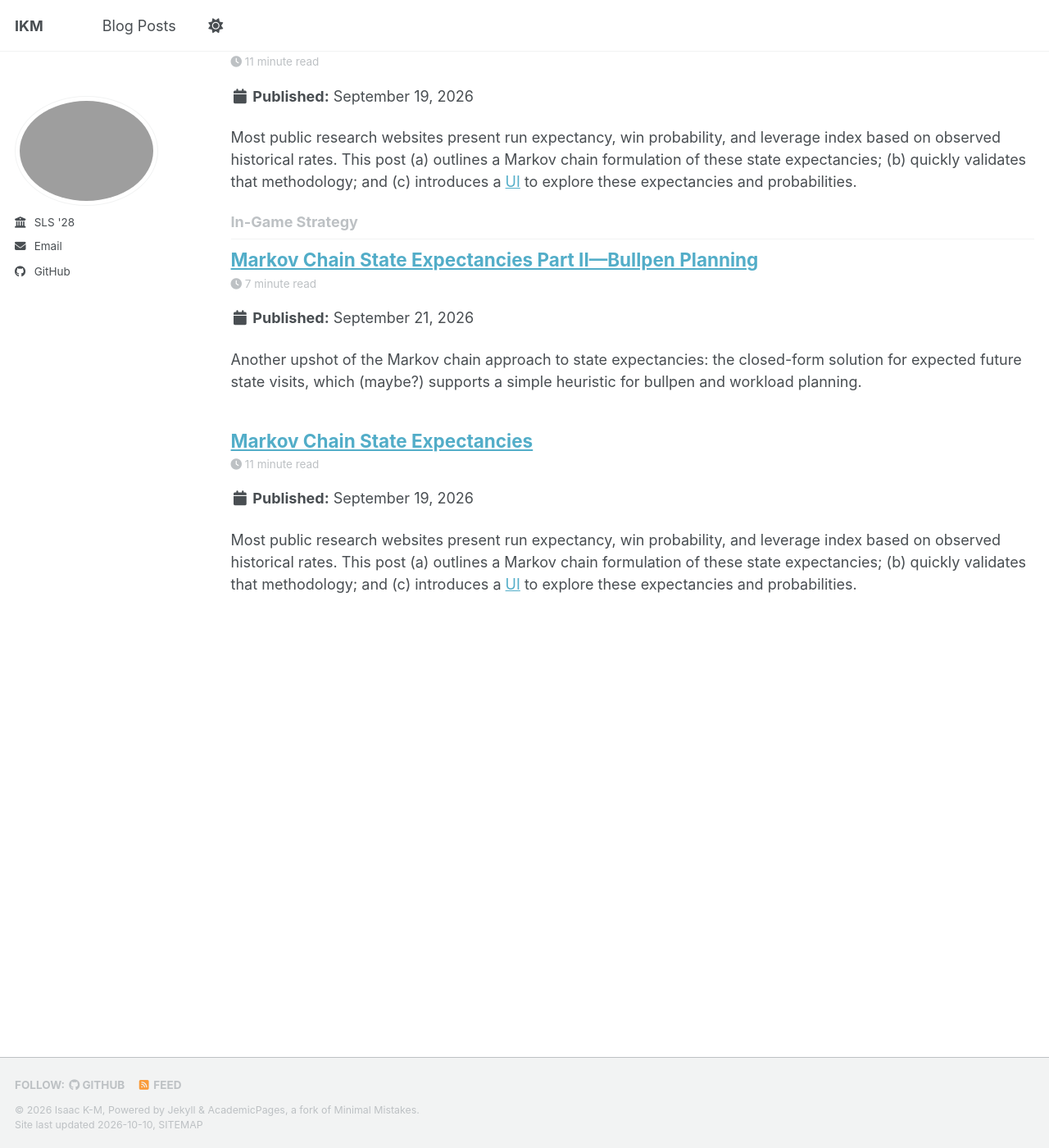
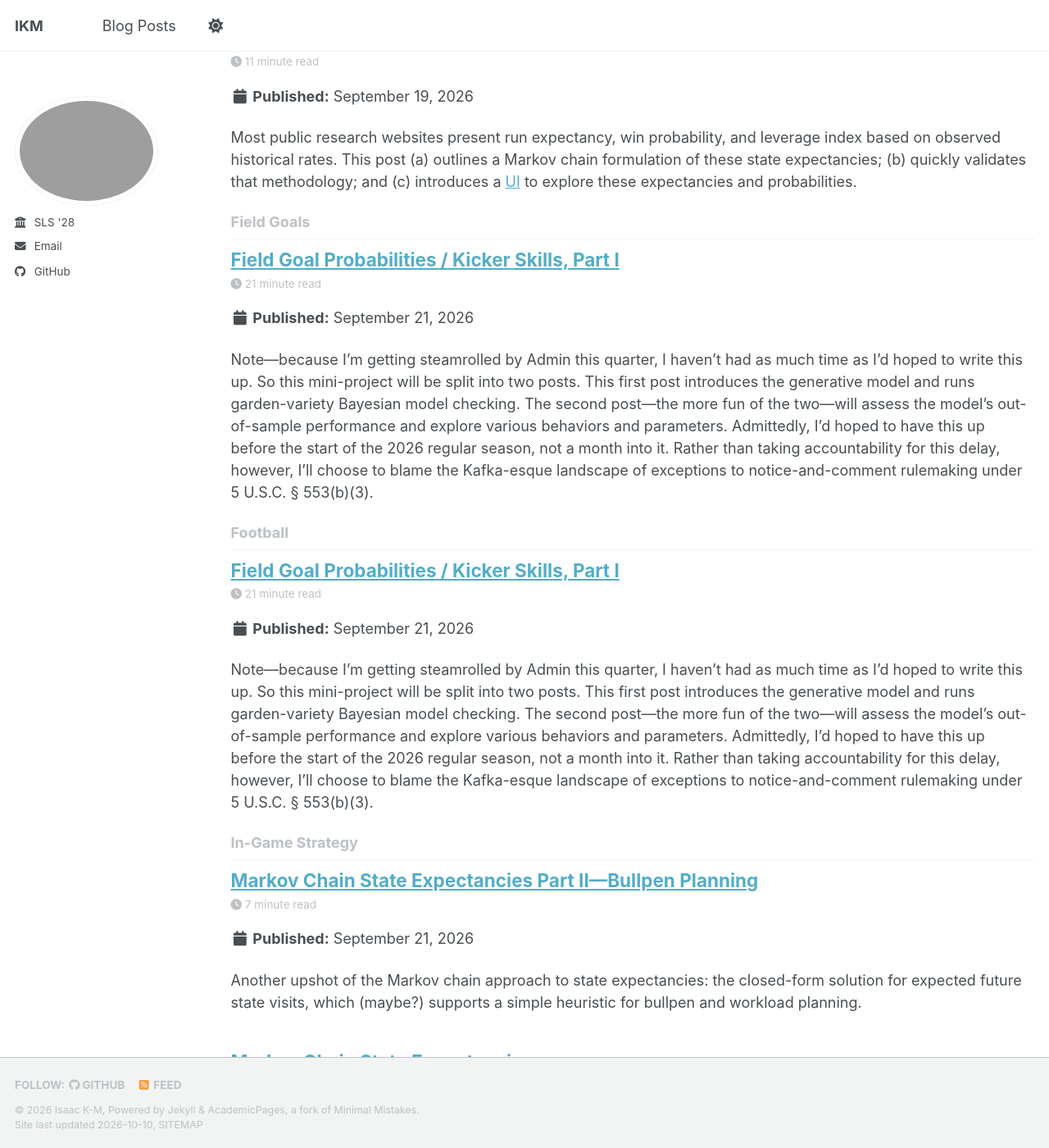
Before and after one commit to isaackleislemurphy/isaackleislemurphy.github.io, a Jekyll site: the page built from _pages/tag-archive.html, in a window 1280 px wide and 1400 px high, scrolled down 383 px. Shown: the whole window at 82% size. Built offline with Jekyll 4.4.1, drawn with Linux system fonts in a browser that asks for light colours; a style sheet for code colours, icons or effects is not loaded.

Commit message:
fix title

```diff
--- a/_posts/2026-10-08-blog-post-3.md
+++ b/_posts/2026-10-08-blog-post-3.md
@@ -1,4 +1,12 @@
-# Field Goal Probabilities / Kicker Skills, Part I
+---
+title: 'Field Goal Probabilities / Kicker Skills, Part I'
+date: 2026-09-21
+permalink: /posts/2026/10/post-3-field-goal-probs-part-i
+tags:
+  - Football
+  - Field Goals
+---
+
 
 Note—because I’m getting steamrolled by Admin this quarter, I haven’t had as much time as I’d hoped to write this up. So this mini-project will be split into two posts. This first post introduces the generative model and runs garden-variety Bayesian model checking. The second post—the more fun of the two—will assess the model’s out-of-sample performance and explore various behaviors and parameters. Admittedly, I’d hoped to have this up before the start of the 2026 regular season, not a month into it. Rather than taking accountability for this delay, however, I’ll choose to blame the Kafka-esque landscape of exceptions to notice-and-comment rulemaking under 5 U.S.C. § 553(b)(3).
 
```
